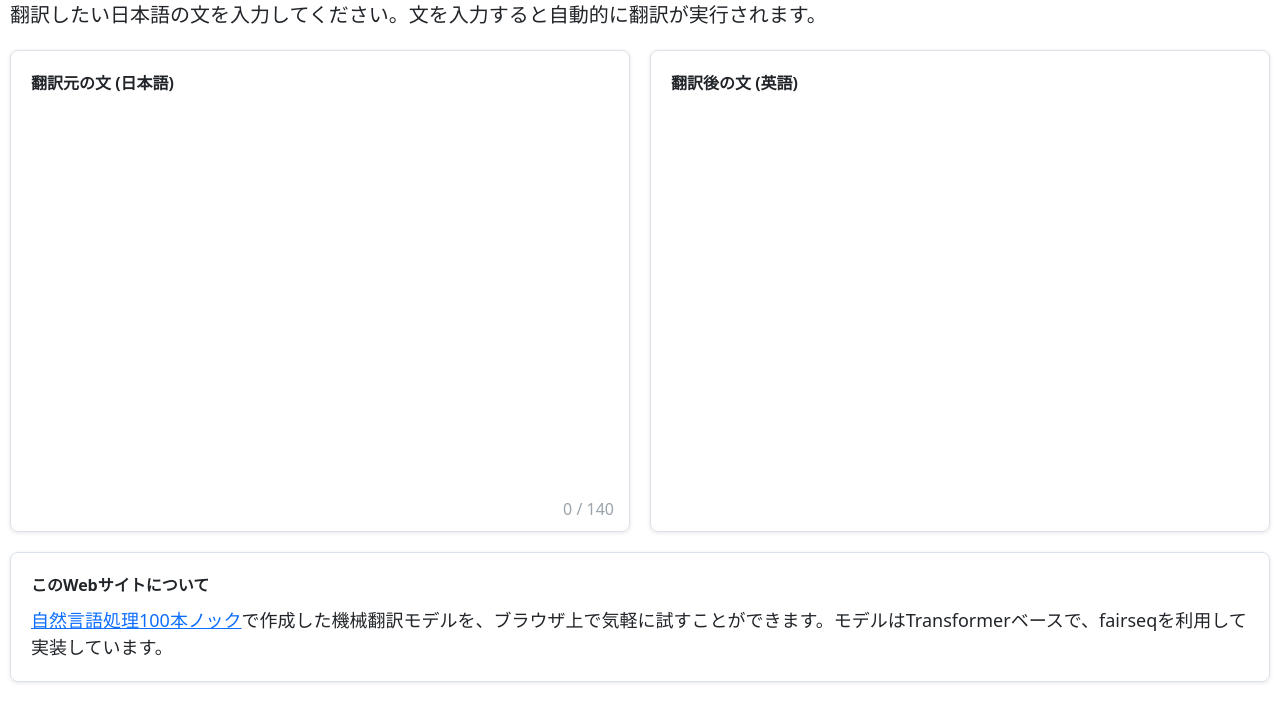
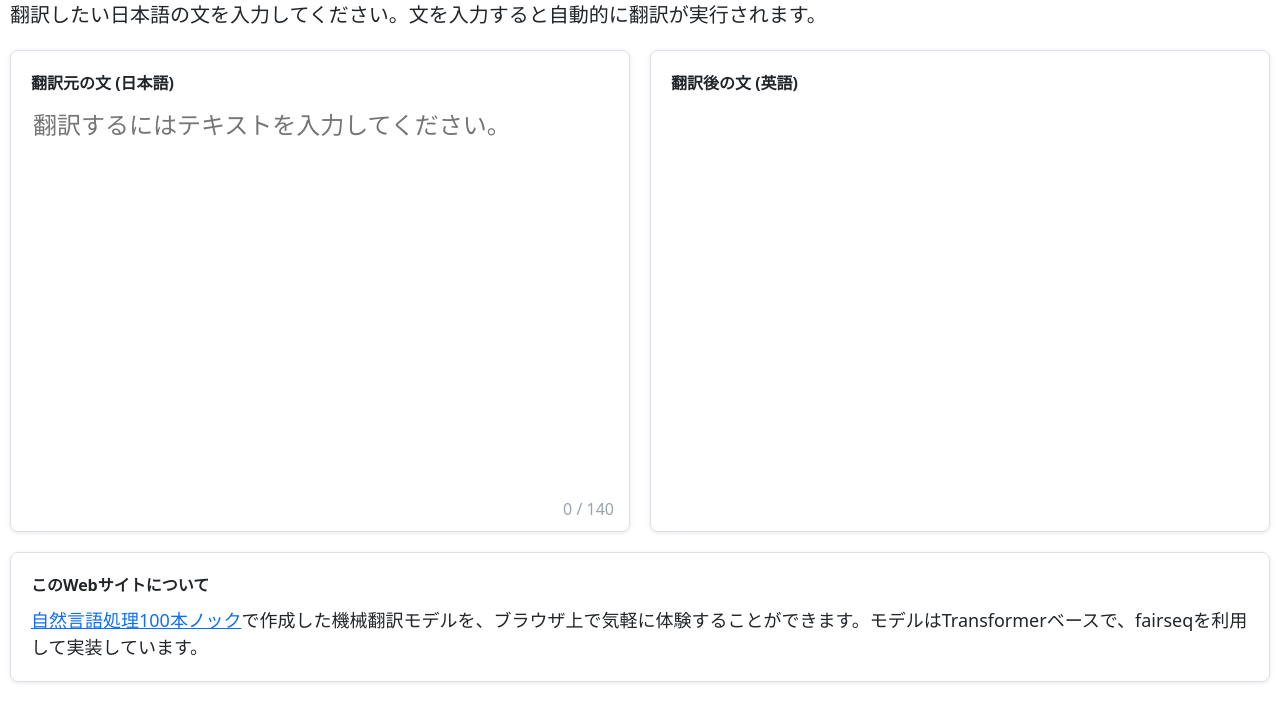
Before and after one commit to aya-se/100knock-translation, a Next.js app: page / in a window 1280 px wide. Shown: the top 722 px of the page. Built offline with nearby package versions, Linux system fonts and the light colour scheme.

Commit message:
フロントエンドの調整

```diff
--- a/pages/index.js
+++ b/pages/index.js
@@ -38,6 +38,7 @@ export default function Home() {
           </div>
           <div className={styles.card_contents}>
             <textarea
+              placeholder="翻訳するにはテキストを入力してください。"
               className={styles.card_form}
               onChange={(e) => setInputText(e.target.value)}
               value={inputText}
@@ -74,8 +75,14 @@ export default function Home() {
           </div>
           <div className={styles.card_contents}>
             <div className={styles.card_text}>
-              <a href="https://nlp100.github.io/ja/">自然言語処理100本ノック</a>
-              で作成した機械翻訳モデルを、ブラウザ上で気軽に試すことができます。モデルはTransformerベースで、fairseqを利用して実装しています。
+              <a
+                href="https://nlp100.github.io/ja/"
+                target="_blank"
+                rel="noreferrer"
+              >
+                自然言語処理100本ノック
+              </a>
+              で作成した機械翻訳モデルを、ブラウザ上で気軽に体験することができます。モデルはTransformerベースで、fairseqを利用して実装しています。
             </div>
           </div>
         </div>
```
Also changed, not shown: components/Footer.js (+0 -7 lines).
